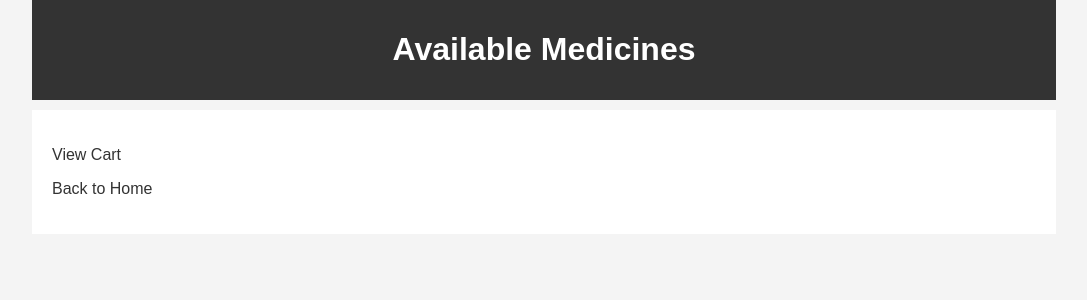
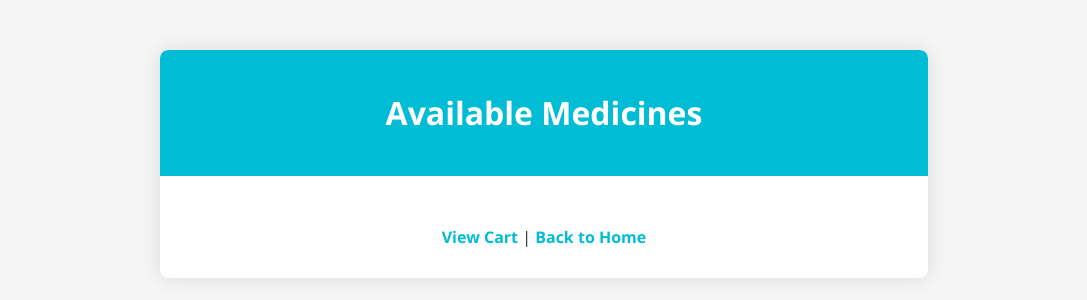
Before and after one commit to mounik0313n/Project-1, a Flask app: page /medicines in a window 1280 px wide. Shown: the top 300 px of the page, without its empty margins (96-1183 px from the left). Run offline with Flask 3, Linux system fonts and the light colour scheme; the visitor is signed in with stand-in values (Sample User, id 1); data that the repository does not hold is empty; some libraries are stand-ins or nearby versions.

Commit message:
Update medicines.html

```diff
--- a/templates/medicines.html
+++ b/templates/medicines.html
@@ -3,7 +3,77 @@
 <head>
     <meta charset="UTF-8">
     <title>Medicines</title>
-    <link rel="stylesheet" href="{{ url_for('static', filename='style.css') }}">
+    <style>
+        body {
+            font-family: 'Segoe UI', Tahoma, Geneva, Verdana, sans-serif;
+            background-color: #f5f5f5;
+            color: #333;
+            margin: 0;
+            padding: 0;
+        }
+        .content {
+            width: 60%;
+            margin: 50px auto;
+            overflow: hidden;
+            box-shadow: 0 0 20px rgba(0, 0, 0, 0.1);
+            border-radius: 8px;
+        }
+        .topbar {
+            background: #00bcd4;
+            color: #fff;
+            padding: 20px;
+            text-align: center;
+            border-top-left-radius: 8px;
+            border-top-right-radius: 8px;
+        }
+        .contentbar {
+            background: #fff;
+            padding: 30px;
+            border-bottom-left-radius: 8px;
+            border-bottom-right-radius: 8px;
+        }
+        .contentbar ul {
+            list-style: none;
+            padding: 0;
+        }
+        .contentbar li {
+            background-color: #f0f0f0;
+            margin-bottom: 10px;
+            padding: 15px;
+            border-radius: 4px;
+            display: flex;
+            justify-content: space-between;
+            align-items: center;
+        }
+        .contentbar li p {
+            margin: 0;
+            font-size: 18px;
+            color: #333;
+        }
+        .contentbar li a {
+            padding: 10px 20px;
+            background-color: #4CAF50;
+            color: #fff;
+            text-decoration: none;
+            border-radius: 4px;
+            transition: background-color 0.3s;
+        }
+        .contentbar li a:hover {
+            background-color: #45a049;
+        }
+        .back-link {
+            text-align: center;
+            margin-top: 20px;
+        }
+        .back-link a {
+            color: #00bcd4;
+            text-decoration: none;
+            font-weight: bold;
+        }
+        .back-link a:hover {
+            text-decoration: underline;
+        }
+    </style>
 </head>
 <body>
     <div class="content">
@@ -14,13 +84,16 @@
             <ul>
                 {% for medicine in medicines %}
                     <li>
-                        <p>{{ medicine['name'] }} - ${{ medicine['price'] }}</p>
+                        <p>{{ medicine['name'] }} - ₹{{ medicine['price'] }}</p>
                         <a href="{{ url_for('add_to_cart', medicine_id=medicine['id']) }}">Add to Cart</a>
                     </li>
                 {% endfor %}
             </ul>
-            <p><a href="/cart">View Cart</a></p>
-            <p><a href="/index">Back to Home</a></p>
+            <div class="back-link">
+                <a href="/cart">View Cart</a>
+                <span>|</span>
+                <a href="/index">Back to Home</a>
+            </div>
         </div>
     </div>
 </body>
```
